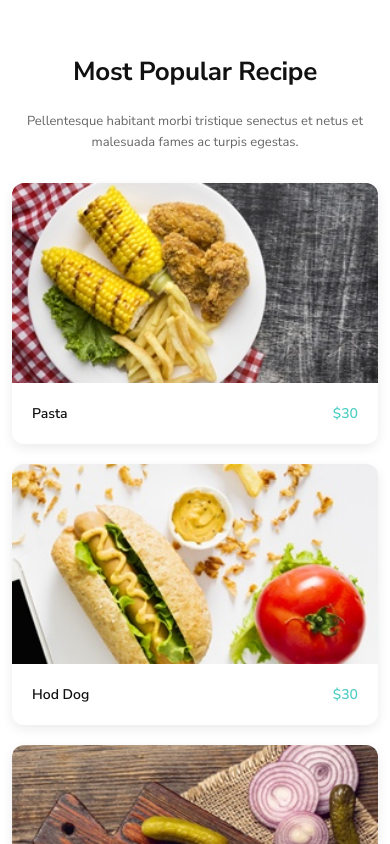
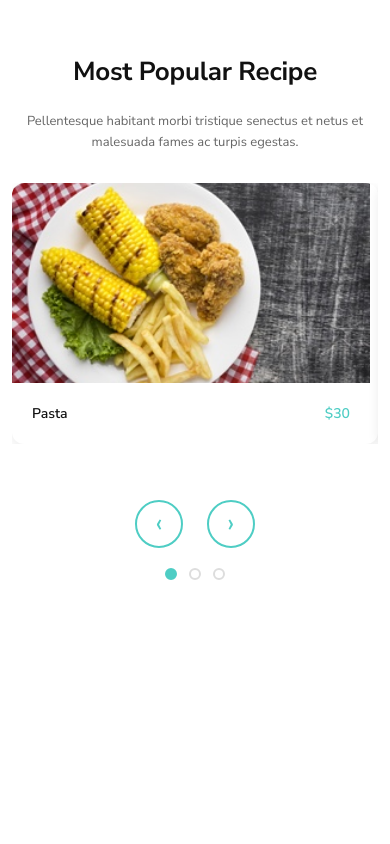
Before and after one commit to sudeal/Americanfood-angular, an Angular app: page /recipe in a window 390 px wide. Built offline with nearby package versions, Linux system fonts and the light colour scheme.

Commit message:
Added new images

```diff
--- a/src/app/pages/about/about.component.css
+++ b/src/app/pages/about/about.component.css
@@ -152,11 +152,14 @@
 @media (max-width: 900px) {
   .about-section {
     padding: 30px 16px;
+    background-image: url('/images/ikiliresim.jpg');
+    background-size: cover;
+    background-position: center center;
+    background-repeat: no-repeat;
   }
 
   .about-side-image {
-    width: 20%;
-    min-width: 160px;
+    display: none;
   }
 
   .about-container {
@@ -191,11 +194,14 @@
 @media (max-width: 650px) {
   .about-section {
     padding: 20px 16px;
+    background-image: url('/images/ikiliresim.jpg');
+    background-size: cover;
+    background-position: center center;
+    background-repeat: no-repeat;
   }
 
   .about-side-image {
-    width: 18%;
-    min-width: 100px;
+    display: none;
   }
 
   .about-container {
@@ -231,6 +237,13 @@
 @media (max-width: 480px) {
   .about-section {
     padding: 16px 12px;
+    background-image: url('/images/ikiliresim.jpg');
+    background-size: cover;
+    background-position: center center;
+    background-repeat: no-repeat;
+  }
+  .about-side-image {
+    display: none;
   }
   .about-container {
     padding-top: 40px;
--- a/src/app/pages/blog/blog.component.css
+++ b/src/app/pages/blog/blog.component.css
@@ -83,9 +83,9 @@
   position: absolute;
   left: -72px;
   bottom: 0;
-  height: 320px;
+  height: 380px;
   width: auto;
-  max-width: 220px;
+  max-width: 260px;
   object-fit: contain;
   object-position: bottom left;
   pointer-events: none;
@@ -180,8 +180,8 @@
   .blog-card-chef {
     left: -60px;
     bottom: 0;
-    height: 300px;
-    max-width: 200px;
+    height: 340px;
+    max-width: 240px;
   }
 
   .blog-card {
@@ -228,8 +228,8 @@
   .blog-card-chef {
     left: -48px;
     bottom: 0;
-    height: 270px;
-    max-width: 160px;
+    height: 300px;
+    max-width: 180px;
   }
 
   .blog-card {
@@ -282,8 +282,8 @@
   .blog-card-chef {
     left: -36px;
     bottom: 0;
-    height: 230px;
-    max-width: 130px;
+    height: 260px;
+    max-width: 150px;
   }
 
   .blog-card {
--- a/src/app/pages/home/home.component.css
+++ b/src/app/pages/home/home.component.css
@@ -166,7 +166,7 @@
   align-items: center;
   text-align: center;
   width: 100%;
-  max-width: 1200px;
+  max-width: 960px;
   z-index: 5; /* Sarı şeklin ve yemek resminin üstünde görünsün */
 }
 
--- a/src/app/pages/order/order.component.css
+++ b/src/app/pages/order/order.component.css
@@ -32,6 +32,19 @@
   z-index: 5;
 }
 
+/* Design resmi – arkada, altta ortada */
+.order-images-wrapper .taste-image-design {
+  position: absolute;
+  bottom: 0;
+  left: 50%;
+  transform: translateX(-50%);
+  width: 500px;
+  max-width: 100%;
+  height: auto;
+  z-index: 0;
+  object-fit: contain;
+}
+
 .order-image {
   display: block;
   position: absolute;
@@ -40,9 +53,9 @@
 
 .order-image-main {
   width: 100%;
-  max-width: 500px;
+  max-width: 380px;
   height: auto;
-  bottom: 0;
+  bottom: 100px; /* Design resminin ortasına gelecek şekilde yukarı */
   left: 50%;
   transform: translateX(-50%);
   z-index: 1;
@@ -131,6 +144,7 @@
 
   .order-image-main {
     max-width: 450px;
+    bottom: 80px;
   }
 }
 
@@ -153,6 +167,7 @@
 
   .order-image-main {
     max-width: 380px;
+    bottom: 60px;
   }
 
   .order-content {
@@ -211,6 +226,7 @@
 
   .order-image-main {
     max-width: 300px;
+    bottom: 50px;
   }
 }
 
@@ -234,5 +250,6 @@
   }
   .order-image-main {
     max-width: 260px;
+    bottom: 40px;
   }
 }
--- a/src/app/pages/order/order.component.html
+++ b/src/app/pages/order/order.component.html
@@ -2,7 +2,8 @@
   <div class="order-container">
 
     <div class="order-images-wrapper">
-      <img src="/images/tamfoto.jpeg" alt="Order" class="order-image order-image-main" />
+      <img src="/images/design.jpg" alt="Design" class="taste-image taste-image-design" />
+      <img src="/images/mısıryeni.png" alt="Order" class="order-image order-image-main" />
     </div>
 
 
--- a/src/app/pages/recipe/recipe.component.css
+++ b/src/app/pages/recipe/recipe.component.css
@@ -58,12 +58,17 @@
 }
 
 /* Recipe Cards */
+.recipe-cards-viewport {
+  width: 100%;
+  max-width: 1200px;
+  margin-bottom: 40px;
+}
+
 .recipe-cards {
   display: flex;
   gap: 32px;
   justify-content: center;
   align-items: flex-start;
-  margin-bottom: 40px;
   width: 100%;
   max-width: 1200px;
 }
@@ -110,8 +115,8 @@
   color: #4ECDC4;
 }
 
-/* Pagination Dots */
-.recipe-pagination {
+/* Pagination: sadece mobilde görünsün (HTML'de *ngIf="isMobile" ile kontrol) */
+.recipe-pagination-mobile {
   display: flex;
   gap: 12px;
   justify-content: center;
@@ -135,6 +140,40 @@
   width: 12px;
   height: 12px;
 }
+
+/* Carousel okları – sadece mobilde */
+.recipe-carousel-arrows {
+  display: flex;
+  justify-content: center;
+  align-items: center;
+  gap: 24px;
+  margin-top: 16px;
+}
+
+.recipe-arrow {
+  width: 48px;
+  height: 48px;
+  border-radius: 50%;
+  border: 2px solid #4ECDC4;
+  background: #fff;
+  color: #4ECDC4;
+  font-size: 28px;
+  line-height: 1;
+  cursor: pointer;
+  display: flex;
+  align-items: center;
+  justify-content: center;
+  transition: background 0.2s, color 0.2s;
+  padding: 0;
+}
+
+.recipe-arrow:hover {
+  background: #4ECDC4;
+  color: #fff;
+}
+
+.recipe-arrow-prev { padding-bottom: 2px; }
+.recipe-arrow-next { padding-bottom: 2px; }
 
 /* Responsive */
 @media (max-width: 1200px) {
@@ -167,20 +206,40 @@
   }
 
   .recipe-container {
-    padding-top: 80px; /* Mobilde daha az padding */
+    padding-top: 80px;
   }
 
-  .recipe-cards {
-    flex-direction: column;
-    align-items: center;
-    gap: 24px;
+  /* Carousel: tek kart görünsün, oklarla kaydır */
+  .recipe-cards-viewport {
+    overflow: hidden;
+    width: 100%;
+    margin-left: auto;
+    margin-right: auto;
   }
 
-  .recipe-card {
-    flex: 0 0 auto;
-    max-width: 100%;
-    width: 100%;
-    max-width: 400px;
+  .recipe-cards.carousel-mode {
+    flex-direction: row;
+    width: 300%;
+    max-width: none;
+    gap: 0;
+    transition: transform 0.3s ease;
+    justify-content: flex-start;
+  }
+
+  .recipe-cards.carousel-mode .recipe-card {
+    flex: 0 0 33.333%;
+    max-width: 33.333%;
+    width: 33.333%;
+    box-sizing: border-box;
+    padding: 0 8px;
+  }
+
+  .recipe-cards.carousel-mode .recipe-card:first-child {
+    padding-left: 0;
+  }
+
+  .recipe-cards.carousel-mode .recipe-card:last-child {
+    padding-right: 0;
   }
 }
 
--- a/src/app/pages/recipe/recipe.component.html
+++ b/src/app/pages/recipe/recipe.component.html
@@ -5,7 +5,12 @@
       <p class="recipe-description">Pellentesque habitant morbi tristique senectus et netus et malesuada fames ac turpis egestas.</p>
 
 
-      <div class="recipe-cards">
+      <div class="recipe-cards-viewport">
+        <div
+          class="recipe-cards"
+          [class.carousel-mode]="isMobile"
+          [style.transform]="isMobile ? 'translateX(-' + (activeIndex * 33.333) + '%)' : 'none'"
+        >
           <div class="recipe-card" (click)="setActive(0)">
             <img src="/images/Mısır.jpg" alt="Pasta" class="recipe-card-image" />
             <div class="recipe-card-info">
@@ -13,7 +18,6 @@
               <span class="recipe-card-price">$30</span>
             </div>
           </div>
-
           <div class="recipe-card" (click)="setActive(1)">
             <img src="/images/Hotdog.jpg" alt="Hot Dog" class="recipe-card-image" />
             <div class="recipe-card-info">
@@ -21,7 +25,6 @@
               <span class="recipe-card-price">$30</span>
             </div>
           </div>
-
           <div class="recipe-card" (click)="setActive(2)">
             <img src="/images/Köfte.jpg" alt="Hamburger" class="recipe-card-image" />
             <div class="recipe-card-info">
@@ -30,12 +33,17 @@
             </div>
           </div>
         </div>
+      </div>
 
+      <div class="recipe-carousel-arrows" *ngIf="isMobile">
+        <button type="button" class="recipe-arrow recipe-arrow-prev" (click)="prev()" aria-label="Önceki">‹</button>
+        <button type="button" class="recipe-arrow recipe-arrow-next" (click)="next()" aria-label="Sonraki">›</button>
+      </div>
 
-      <div class="recipe-pagination">
-        <span class="pagination-dot" [class.active]="activeIndex === 0"></span>
-        <span class="pagination-dot" [class.active]="activeIndex === 1"></span>
-        <span class="pagination-dot" [class.active]="activeIndex === 2"></span>
+      <div class="recipe-pagination recipe-pagination-mobile" *ngIf="isMobile">
+        <span class="pagination-dot" [class.active]="activeIndex === 0" (click)="setActive(0)"></span>
+        <span class="pagination-dot" [class.active]="activeIndex === 1" (click)="setActive(1)"></span>
+        <span class="pagination-dot" [class.active]="activeIndex === 2" (click)="setActive(2)"></span>
       </div>
     </div>
   </div>
--- a/src/app/pages/recipe/recipe.component.ts
+++ b/src/app/pages/recipe/recipe.component.ts
@@ -1,16 +1,35 @@
-import { Component } from '@angular/core';
+import { Component, HostListener, OnInit } from '@angular/core';
+import { CommonModule } from '@angular/common';
 
 @Component({
   selector: 'app-recipe',
   standalone: true,
-  imports: [],
+  imports: [CommonModule],
   templateUrl: './recipe.component.html',
   styleUrl: './recipe.component.css'
 })
-export class RecipeComponent {
-  activeIndex: number = 2; // Başlangıçta 3. resim aktif (0-indexed: 0=1., 1=2., 2=3.)
+export class RecipeComponent implements OnInit {
+  activeIndex: number = 0;
+  isMobile = false;
+
+  @HostListener('window:resize')
+  onResize(): void {
+    this.isMobile = window.innerWidth <= 900;
+  }
+
+  ngOnInit(): void {
+    this.onResize();
+  }
 
   setActive(index: number): void {
     this.activeIndex = index;
   }
+
+  prev(): void {
+    this.activeIndex = this.activeIndex === 0 ? 2 : this.activeIndex - 1;
+  }
+
+  next(): void {
+    this.activeIndex = this.activeIndex === 2 ? 0 : this.activeIndex + 1;
+  }
 }
```
Also changed, not shown: public/images/mısıryeni.png (added). Lines whose indentation alone changed are shown as unchanged.
